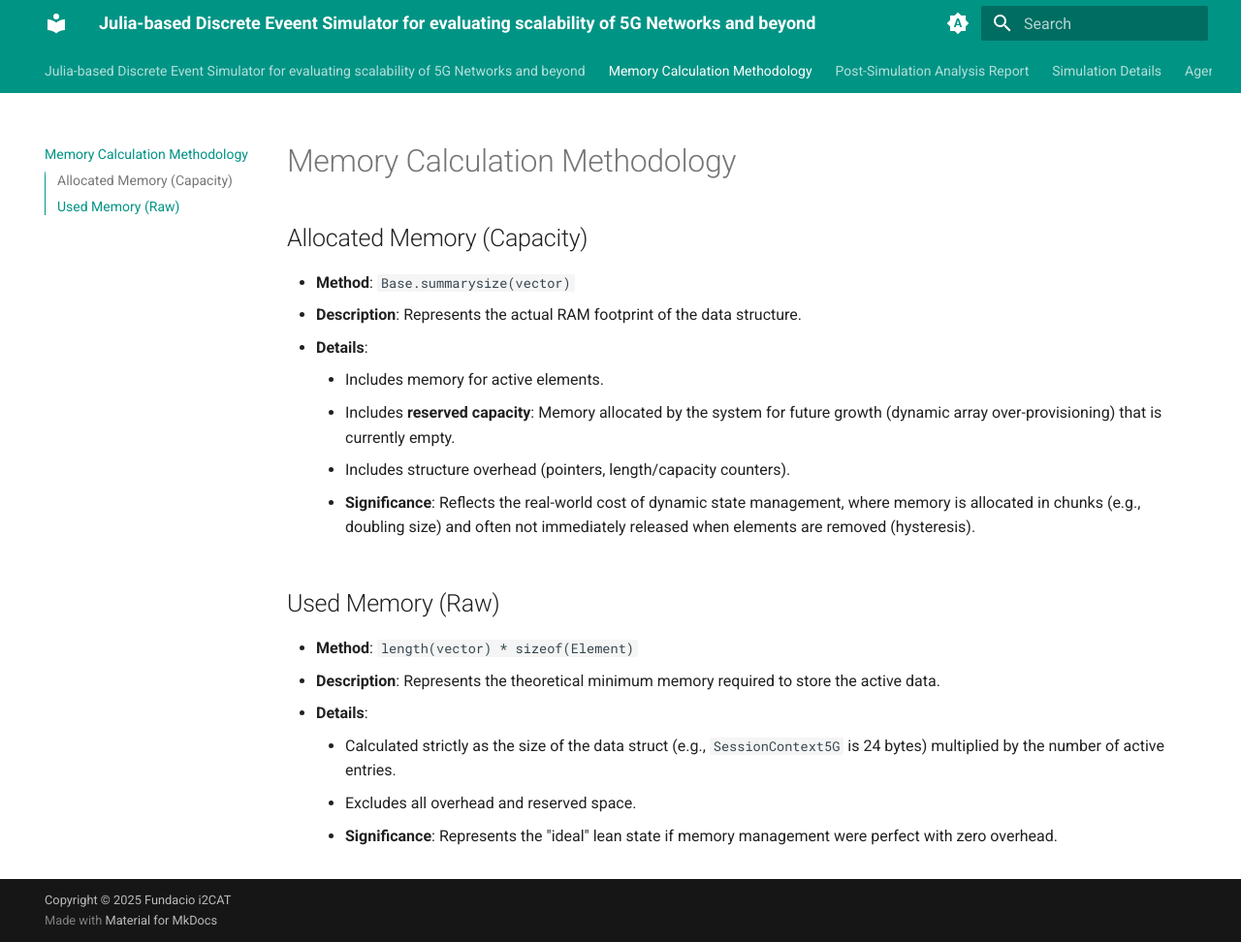
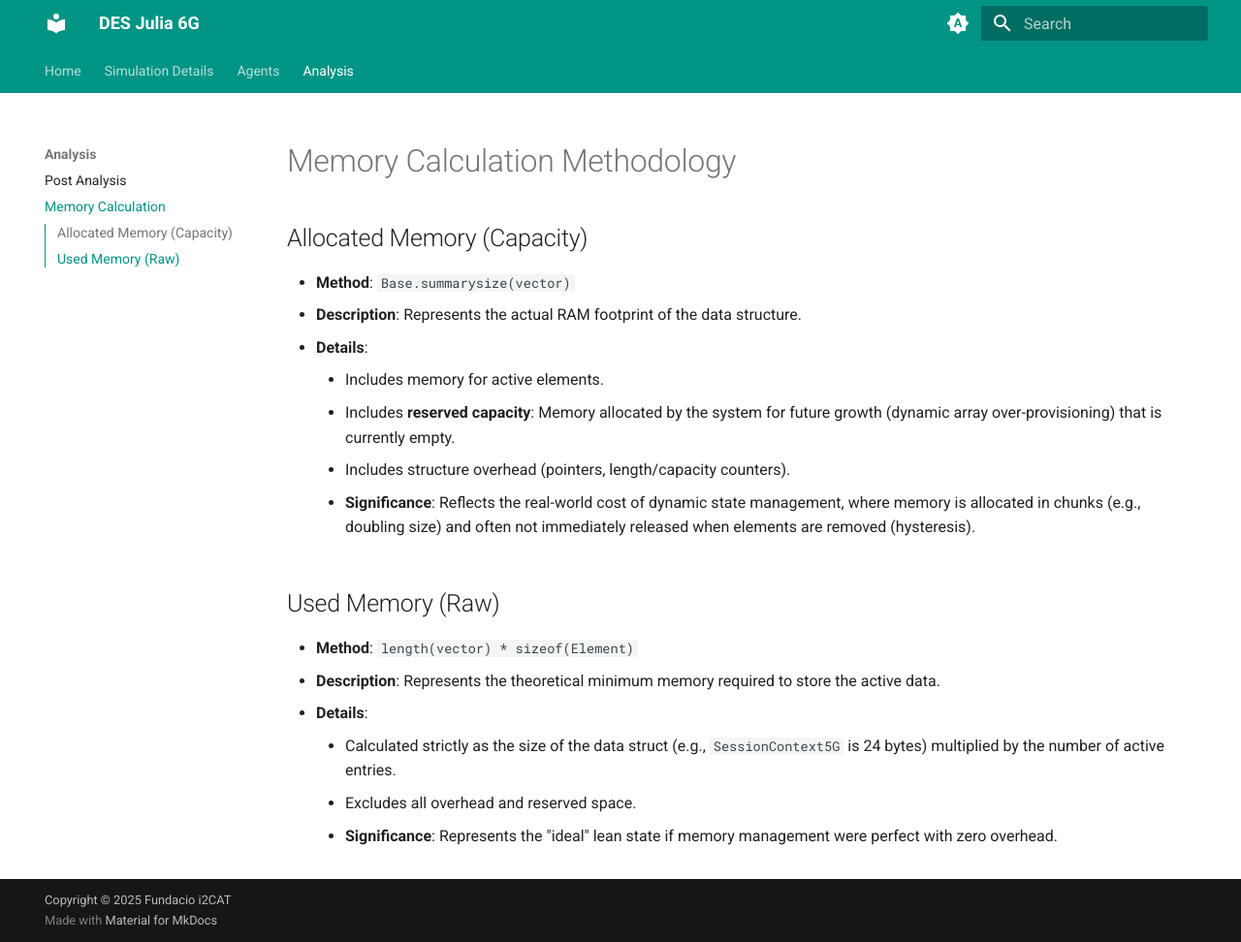
Before and after one commit to Fundacio-i2CAT/PLMN-GraphSim, an MkDocs documentation site: the page built from docs/memory_calculation.md, in a window 1280 px wide and 972 px high. Shown: the whole window at 97% size. Built offline with MkDocs 1.6.1 and Material for MkDocs 9.7.7, drawn with Linux system fonts in a browser that asks for light colours; some of the changed lines change nothing that is shown.

Commit message:
Improve docs style

```diff
--- a/mkdocs.yml
+++ b/mkdocs.yml
@@ -1,7 +1,20 @@
-site_name: Julia-based Discrete Eveent Simulator for evaluating scalability of 5G Networks and beyond
+site_name: DES Julia 6G
+site_description: Julia-based Discrete Event Simulator for evaluating scalability of 5G Networks and beyond
 site_url: https://software-networks.org/des_julia_6g_rupa/
 site_dir: public
 copyright: Copyright &copy; 2025 Fundacio i2CAT
+
+nav:
+  - Home: index.md
+  - Simulation Details: simulation-details.md
+  - Agents:
+    - Getting Data Ready: agents/getting-data-ready.md
+    - Countries:
+      - Spain: agents/countries/spain.md
+      - USA: agents/countries/usa.md
+  - Analysis:
+    - Post Analysis: post-analysis.md
+    - Memory Calculation: memory_calculation.md
 
 theme:
   name: material
@@ -9,6 +22,7 @@
     - navigation.tabs
     - navigation.sections
     - toc.integrate
+    - content.code.copy
   palette:
     - media: "(prefers-color-scheme)"
       primary: teal
@@ -43,6 +57,12 @@
       anchor_linenums: true
   - pymdownx.inlinehilite
   - pymdownx.snippets
+  - pymdownx.tabbed:
+      alternate_style: true
+  - pymdownx.emoji:
+      emoji_index: !!python/name:materialx.emoji.twemoji
+      emoji_generator: !!python/name:materialx.emoji.to_svg
+  - attr_list
   - tables
 
 plugins:
```
